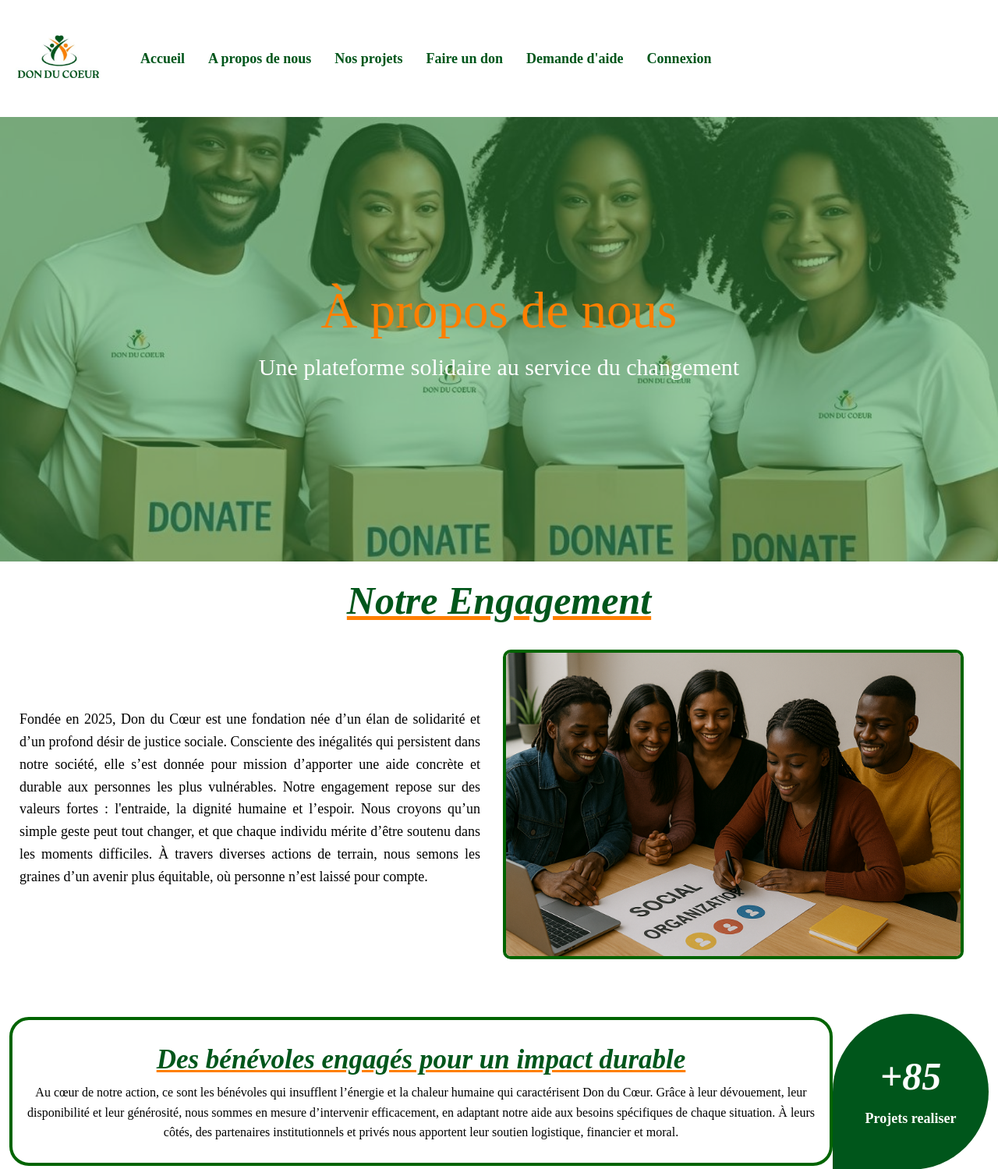
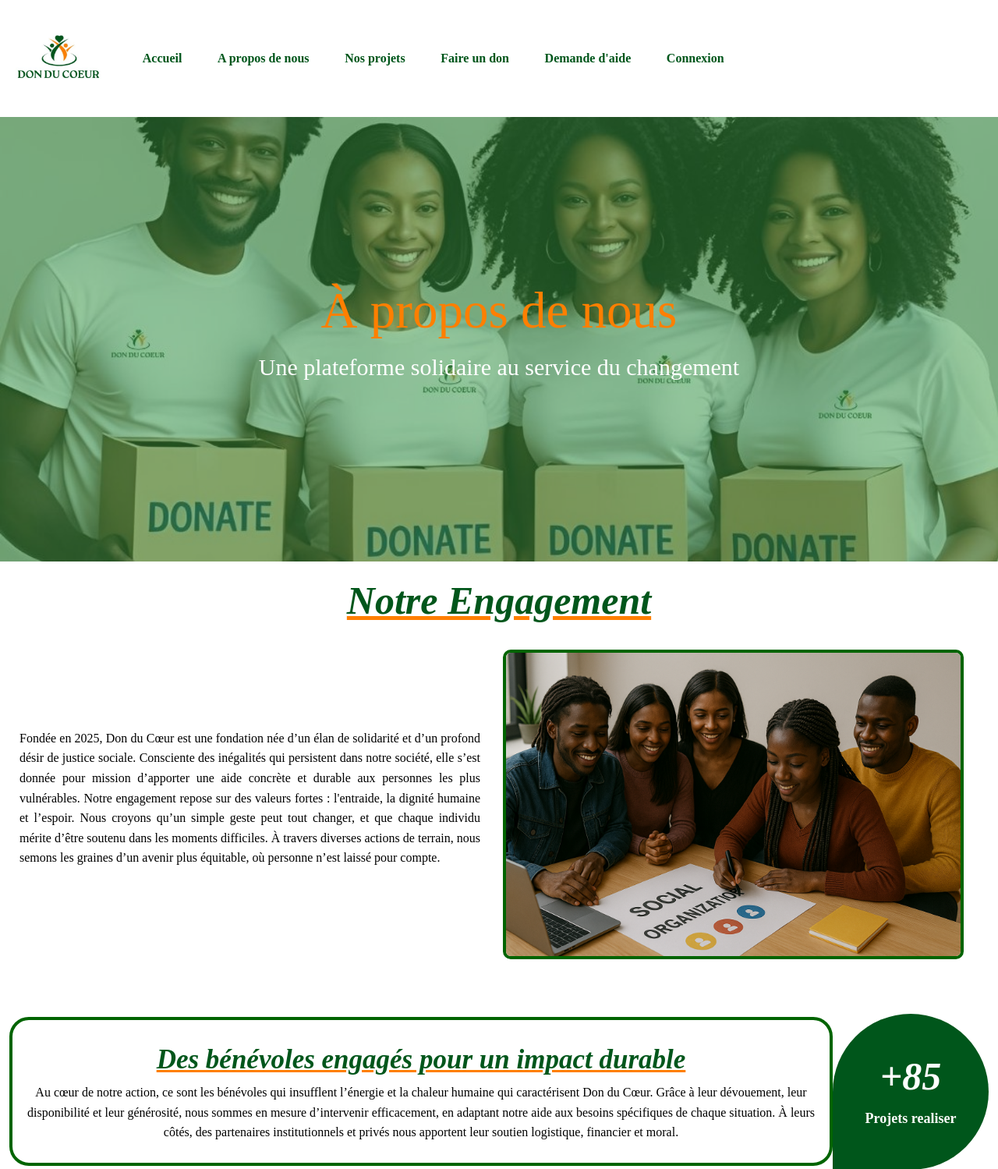
Before and after one commit to KanyC11/Memoire---E-social, a PHP site: page /page-a-propos.html in a window 1280 px wide. Shown: the top 1499 px of the page at 78% size. Run offline with PHP 8.4, Linux system fonts and the light colour scheme.

Commit message:
responsive

```diff
--- a/page-a-propos.css
+++ b/page-a-propos.css
@@ -23,9 +23,9 @@
       text-decoration: none;
     font-weight: bold;
     font-family: Times New Roman, serif;
-    font-size: 18px;
+    font-size: 100%;
     color:#00561b;
-    margin-left:10px;
+    margin:1%;
 
   }
   .menu:hover{
@@ -203,9 +203,8 @@ background-size: cover;
         background-color: #00561b;
       }
       .tailleimg img{
-        margin: 3px;
-        height: 210px;
-        width: 225px;
+        margin: 1%;
+        width: 100%;
         border-radius: 20px;
         border: solid 2px #fff;
       }
@@ -220,7 +219,7 @@ background-size: cover;
       }
 
       .colrow {
-         font-size: 18px;
+         font-size: 100%;
         font-weight: 200;
         text-align: justify;
       }
@@ -269,7 +268,7 @@ h2 {
   background-color: #719B7B;
   padding: 15px;
   border-radius: 10px;
-  width: 200px;
+  width: 100%;
   text-align: center;
   box-shadow: 2px 2px 6px rgba(0,0,0,0.1);
 }
@@ -387,7 +386,7 @@ h2 {
   .action-grid {
     display: grid;
     grid-template-columns: 1fr 1fr;
-    max-width: 1000px;
+    max-width: 100%;
     margin: auto;
   }
 
--- a/page-a-propos.html
+++ b/page-a-propos.html
@@ -140,7 +140,7 @@
     </div>
     <div class="action-grid">
 
-      <div class="action-block text">
+      <div class="action-block text ">
         <h3 ><em><strong>Collecte de fond</strong></em></h3>
         <p class="page-centree">
        Grâce à la mobilisation des bonnes volontes, nous avons réussi à collecter des fonds destinés à soutenir les femmes en situation de précarité. Cette aide financière leur a permis de couvrir des besoins essentiels tels que la santé, l’alimentation, ou encore l’éducation de leurs enfants. </p>
```
